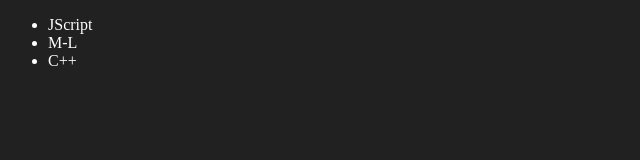
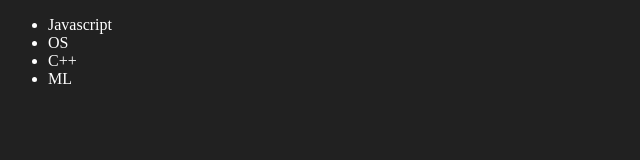
Before and after one commit to PratikshKumar/learning-javascript, a plain HTML site: page 05_dom/three.html in a window 1280 px wide. Shown: the full height of the page, 0-640 px from the left. Drawn offline with Linux system fonts and the light colour scheme.

Commit message:
practice_dom

```diff
--- a/05_dom/three.html
+++ b/05_dom/three.html
@@ -13,6 +13,44 @@
 </body>
 
 <script>
+
+    // ----------------ADD-----------------------
+    function addLang(lang)
+    {
+        const li = document.createElement('li');
+        li.innerHTML= `${lang}`;
+        document.querySelector('.language').append(li);
+    }
+    addLang("Python");
+    addLang("C++");
+
+    function addLang_Optimised(lang)
+    {
+        const li = document.createElement('li');
+        const text = document.createTextNode(lang);
+        li.appendChild(text);
+
+        document.querySelector('.language').appendChild(li);
+    }
+
+    addLang_Optimised("ML");
+
+    // ---------------EDIT---------------------
+
+    const secLan = document.querySelector("li:nth-child(2)")
+    console.log(secLan);
+
+    // secLan.innerHTML="CN";
+    const new_li = document.createElement("li");
+    new_li.textContent="OS";
+    secLan.replaceWith(new_li);
+
+
+
+
+</script>
+
+<!-- <script>
     function addLanguage(langName)
     {
         const li=document.createElement('li');
@@ -65,6 +103,6 @@
 
 
 
-</script>
+</script> -->
 
 </html>
```
Also changed, not shown: 05_dom/one.html (+10 -1 lines), 05_dom/one1.html (added, +26 -0 lines), 05_dom/two.html (+27 -11 lines).
